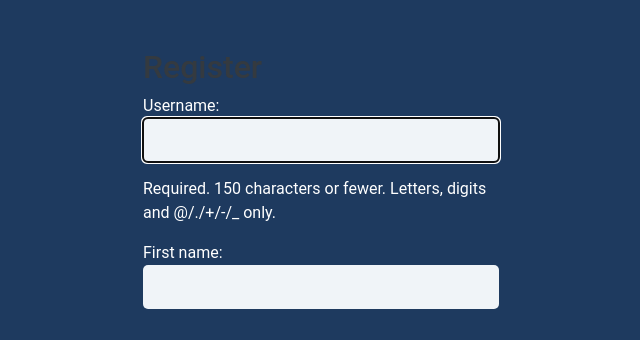
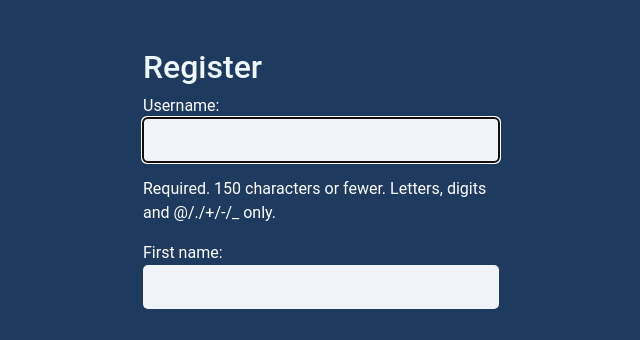
Before and after one commit to HamzaAfif/mtl_trainingPlatform, a Django app: page /register/ in a window 1280 px wide. Shown: the part 207-547 px from the top of the page, without its empty margins (319-959 px from the left). Run offline with Django 5.2, Linux system fonts and the light colour scheme.

Commit message:
applied staffadmin register

```diff
--- a/mtl/trainingPlatform/forms.py
+++ b/mtl/trainingPlatform/forms.py
@@ -4,7 +4,7 @@ from django.contrib.auth.forms import UserCreationForm
 
 # Predefined lists of allowed email addresses
 ALLOWED_EMAILS_FOR_STAFF = ['staff@example.com', 'admin@example.com']
-ALLOWED_EMAILS_FOR_REGISTRATION = ['ha.afif@gmail.com', 'allowed2@example.com', 'allowed3@example.com']
+ALLOWED_EMAILS_FOR_REGISTRATION = ['ha.afif@gmail.com', 'allowed2@example.com', 'allowed3@example.com', 'staff@example.com']
 
 class CustomUserCreationForm(UserCreationForm):
     email = forms.EmailField(required=True)
--- a/mtl/trainingPlatform/templates/registration/register.html
+++ b/mtl/trainingPlatform/templates/registration/register.html
@@ -2,7 +2,7 @@
 {% extends 'base.html' %}
 
 {% block content %}
-  <h2>Register</h2>
+  <h2 style="color: aliceblue;">Register</h2>
   <form method="post">
     {% csrf_token %}
     {{ form.as_p }}
```
Also changed, not shown: mtl/db.sqlite3.
